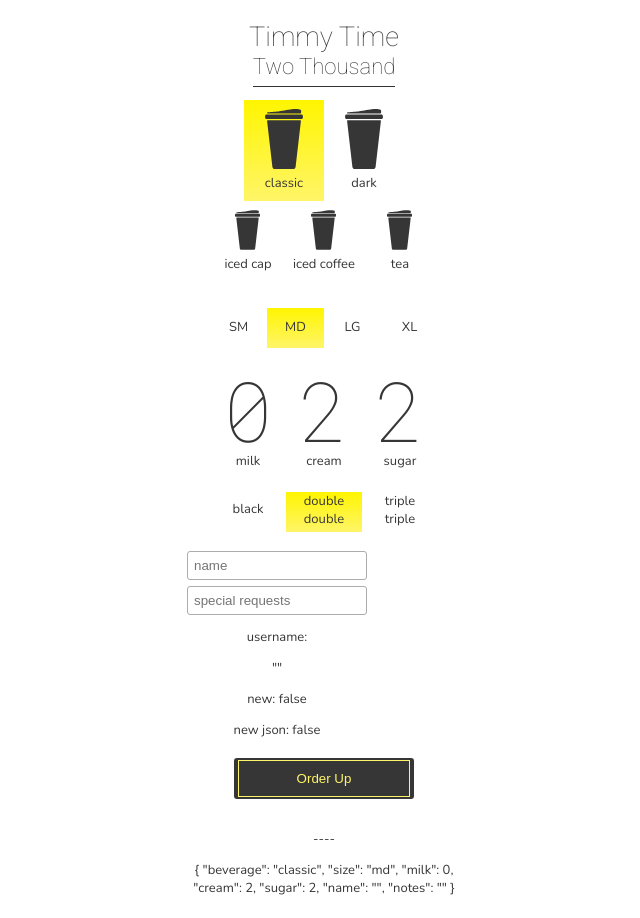
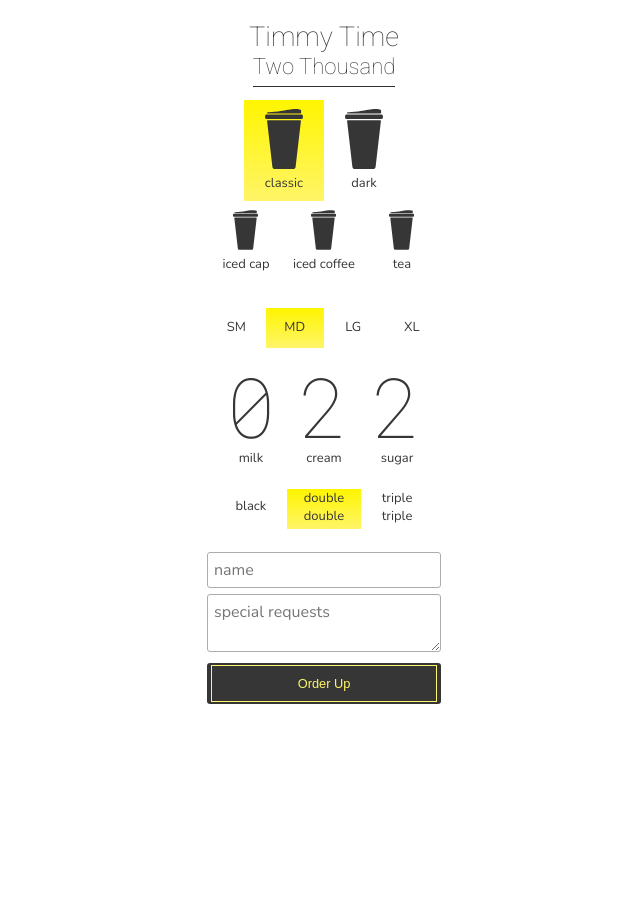
Before and after one commit to zorodude/office-coffee, an Angular app: page / in a window 1280 px wide. Shown: the whole page, without its empty margins (316-956 px from the left). After the commit the page ends 800 px from the top, so only its background shows below. Built offline with nearby package versions, Linux system fonts and the light colour scheme.

Commit message:
styles: a little wider, a little bigger. simplify widths to <form>

```diff
--- a/src/app/app.component.html
+++ b/src/app/app.component.html
@@ -27,9 +27,9 @@
       </div>
     </div>
 
-  <br>
+  <!-- <br>
     <p>----</p>
-    {{beverageForm.value | json }}
+    {{beverageForm.value | json }} -->
   </div>
 
   <div [hidden]="!submitted">
--- a/src/app/text-fields/text-fields.component.html
+++ b/src/app/text-fields/text-fields.component.html
@@ -5,9 +5,5 @@
   </div>
 </div>
 <div>
-  <input type="text" name="notes" value="" placeholder="special requests" ngModel>
+  <textarea type="text" name="notes" value="" placeholder="special requests" ngModel></textarea>
 </div>
-<p>username:</p>
-{{ userName.value | json }}
-<p>new: {{ is_invalid }}</p>
-<p>new json: {{ is_invalid | json }}</p>
--- a/src/styles.css
+++ b/src/styles.css
@@ -16,7 +16,7 @@ body{
 }
 
 form{
-  max-width: 300px;
+  max-width: 260px;
   margin: 0 auto;
   padding: 1em;
   text-align: center;
@@ -66,10 +66,6 @@ header h2{
   display: inline-block;
 }
 
-.secondary, .presets, .additives{
-  width: 228px;
-  margin: 0 auto;
-}
 .beverages, .sizes, .presets, .additives{
   padding: 1em 0;
 }
@@ -93,14 +89,10 @@ header h2{
   width: 50%;
 }
 
-.tea-options{
-  /*display: none;*/
+.tea-options select{
+  width: 100%;
 }
 
-.sizes{
-  width: 228px;
-  margin: 0 auto;
-}
 .sizes .col{
   width: 25%;
 }
@@ -122,7 +114,7 @@ header h2{
 }
 
 .additives{
-  padding: 8px 0 0;
+  padding: 0.3rem 0.46rem;
 }
 .additives h2{
   font-family: 'Roboto Mono', monospace;
@@ -135,10 +127,7 @@ header h2{
   padding: 0;
 }
 
-.text-fields{
-  width: 180px;
-}
-.text-fields input, .confirm .colour{
+.text-fields input, .text-fields textarea, .confirm .colour{
   width: 100%;
   padding: 6px;
   margin: 6px 0 0;
@@ -146,16 +135,18 @@ header h2{
   appearance: none;
   border: 1px solid #acacac;
   border-radius: 3px;
+  font-family: inherit;
+  font-size: 16px;
 }
 
 .confirm .colour{
   display: inline-block;
   background: #363636;
-  width: 180px;
   padding: 2px 1px;
   border: none;
 }
 .confirm input{
+  font-size: 0.8rem;
   width: calc(100% - 6px);
   padding: 10px;
   border: 1px solid #fff568;
@@ -182,11 +173,11 @@ header h2{
   border-left: 4px solid #ff4d6c;
 }
 .error-message{
+  display: inline-block;
   position: relative;
-  padding: 0.3rem 0;
+  padding: 0.4rem 1.2rem;
+  margin: 0.3rem auto 1rem auto;
   background: #ff4d6c;
-  width: 92%;
-  margin: 0.3rem auto 1rem auto;
 }
 .error-message::after{
   content: "";
```
